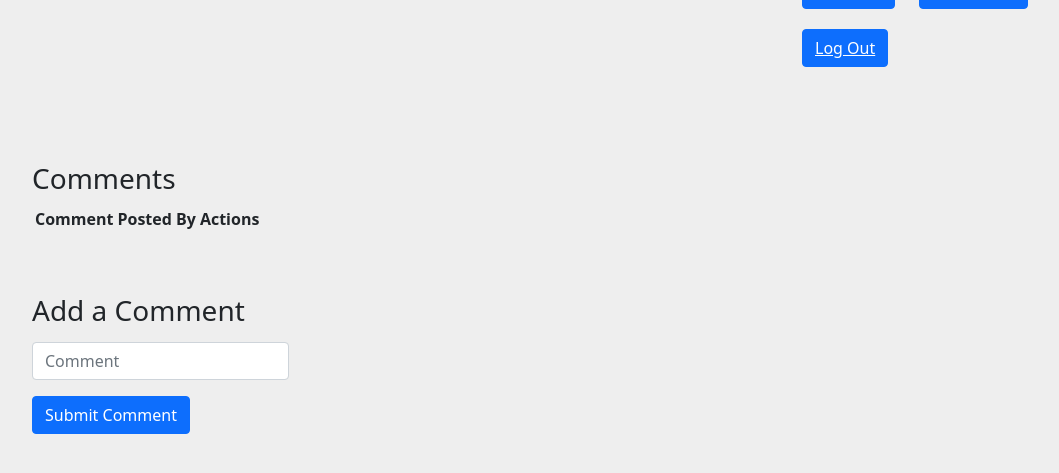
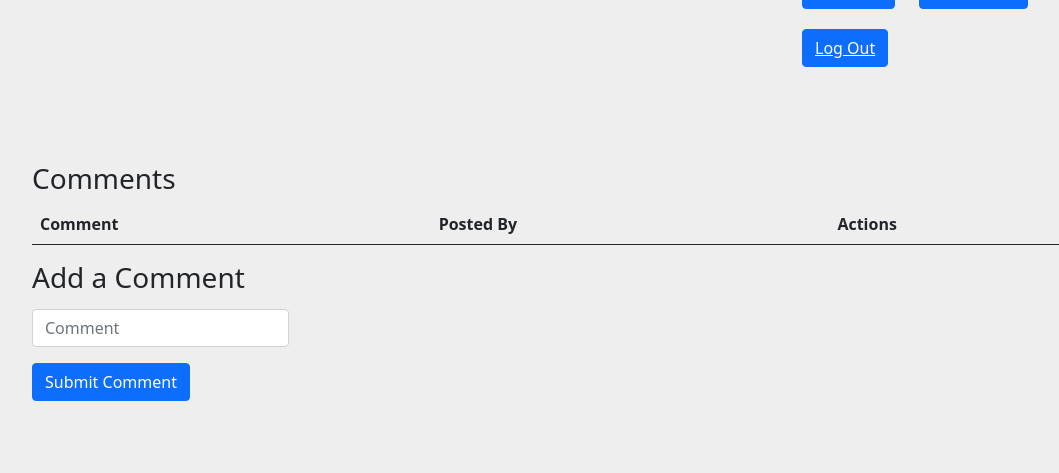
Before and after one commit to dalton-john7/Group12Project, a Flask app: template Group Project/G12_project/flask_app/templates/task_detail.html in a window 1280 px wide. Shown: the part 54-527 px from the top of the page, without its empty margins (50-1109 px from the left). Run offline with Flask 2, Linux system fonts and the light colour scheme; the template is opened without the code that fills it, so the values that code supplies are empty.

Commit message:
More CSS stuff

```diff
--- a/Group Project/G12_project/flask_app/templates/task_detail.html
+++ b/Group Project/G12_project/flask_app/templates/task_detail.html
@@ -37,9 +37,9 @@
             <div class="col-md-4"></div>
             <div class="col-md-4"></div>
         </div>
-        <div class="row">
-            <div class="col-md-8" style="margin-bottom: 60px">
-                <table style="border-collapse: separate" style="border-spacing: 20px">
+        <div>
+            <div>
+                <table class="table">
                     <thead>
                         <tr>
                             <th>Comment</th>
@@ -60,12 +60,10 @@
                     </tbody>
                 </table>
             </div>
-            <div class="col-md-2"></div>
-            <div class="col-md-2"></div>
         </div>
         <div class="row">
             <div class="col-md-4">
-                <h3 style="margin-bottom: 15px">Add a Comment</h3>
+                <h3 style="margin-bottom: 15px;">Add a Comment</h3>
             </div>
             <div class="col-md-4"></div>
             <div class="col-md-4"></div>
```
Also changed, not shown: Group Project/G12_project/flask_app/templates/home.html (+11 -8 lines).
